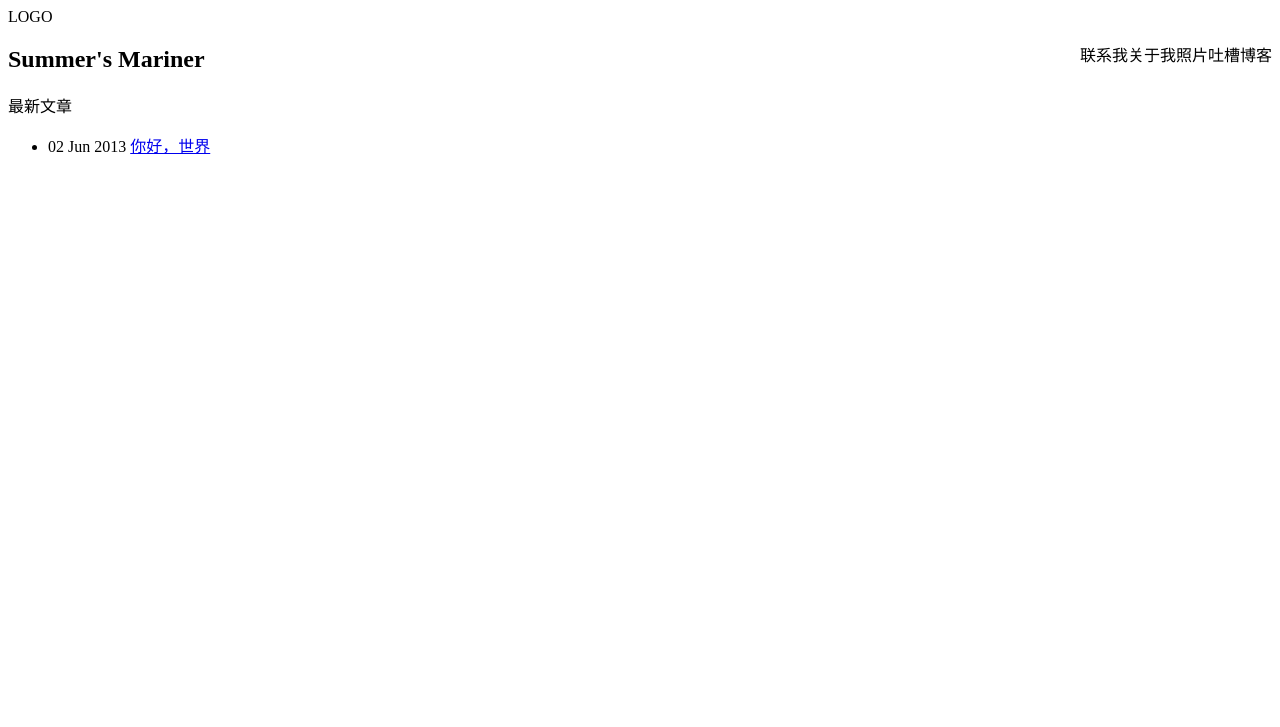
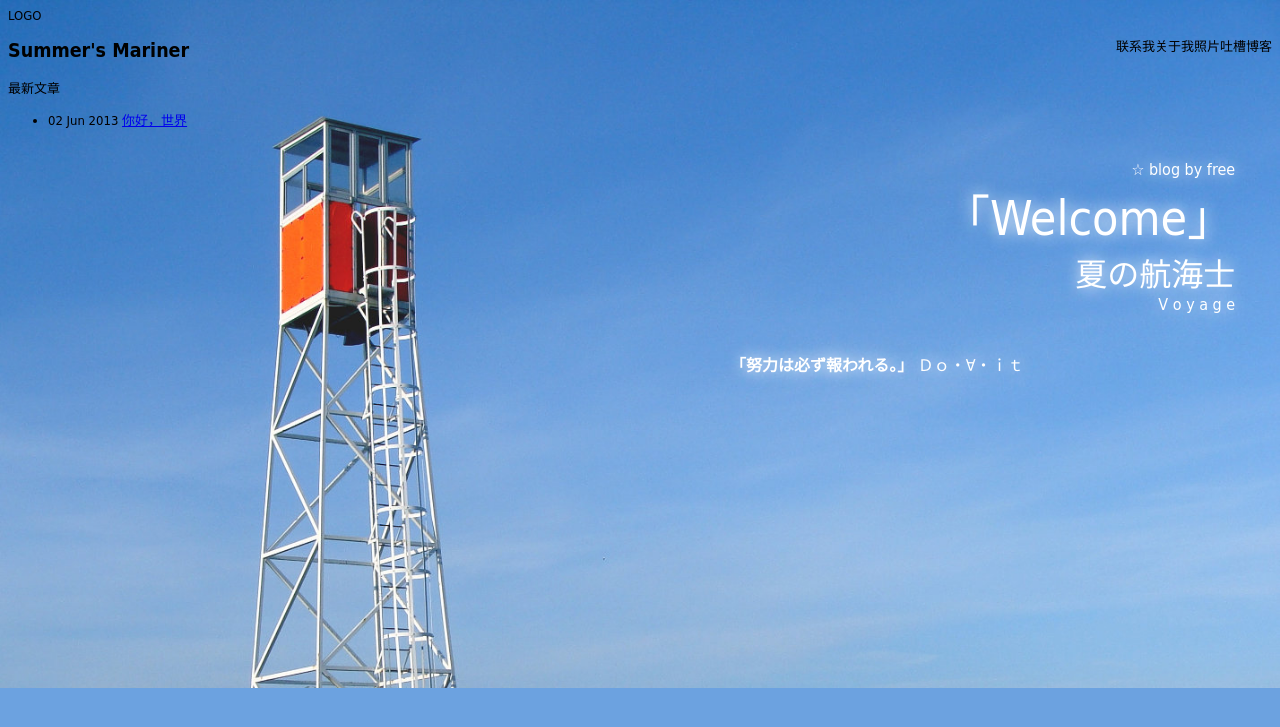
Before and after one commit to free1/free1.github.com, a Jekyll site: the page built from index.html, in a window 1280 px wide. Shown: the top 727 px of the page. Built offline with Jekyll 4.4.1, drawn with Linux system fonts in a browser that asks for light colours; Markdown is read by kramdown in place of the engine named in the settings.

Commit message:
change index

```diff
--- a/css/main.css
+++ b/css/main.css
@@ -1,9 +1,18 @@
 /* 主体 */
+body {
+	background-attachment: fixed;
+	background-color: #6ca2e0;
+	background-image: url(/images/bg.jpg);
+	background-position: top center;
+	background-repeat: no-repeat;
 
-div#mian {
-	height: auto;
-	width: 960px;
-	background-color: red;
+    -webkit-background-size: contain;
+    -moz-background-size: contain;
+	-o-background-size: contain;
+	background-size: contain;
+
+	font-family: 'DejaVu Sans Condensed', 'Arial';
+	font-size: 13px;
 }
 
 /* 顶部 */
--- a/index.html
+++ b/index.html
@@ -3,7 +3,6 @@
 description: Free's personal blog
 title: Summer's Mariner
 ---
-<div id="main">
 <!-- 顶部 -->
 <div id="top">
     <!-- 左 -->
@@ -46,7 +45,6 @@
 <div id="bottom">
 
 </div>
-</div>
 <div id="divnavigation">
     <h2>{{ page.title }}</h2>
     <p>最新文章</p>
```
